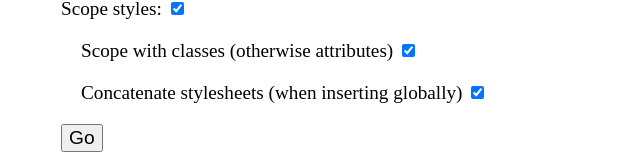
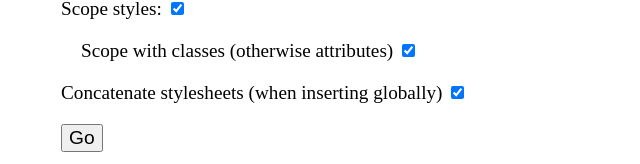
Before and after one commit to nolanlawson/shadow-selector-benchmark, a website: page index.html in a window 1280 px wide. Shown: the part 349-513 px from the top of the page, without its empty margins (289-929 px from the left). Drawn offline with Linux system fonts and the light colour scheme.

Commit message:
fix: fix indentation

```diff
--- a/index.html
+++ b/index.html
@@ -34,7 +34,7 @@
     <div style="padding: 10px; margin-left: 20px;">
       <label>Scope with classes (otherwise attributes) <input type="checkbox" id="useClasses" checked></label>
     </div>
-    <div style="padding: 10px; margin-left: 20px;">
+    <div style="padding: 10px">
       <label>Concatenate stylesheets (when inserting globally) <input type="checkbox" id="oneBigStyle" checked></label>
     </div>
     <div style="padding: 10px;">
```
